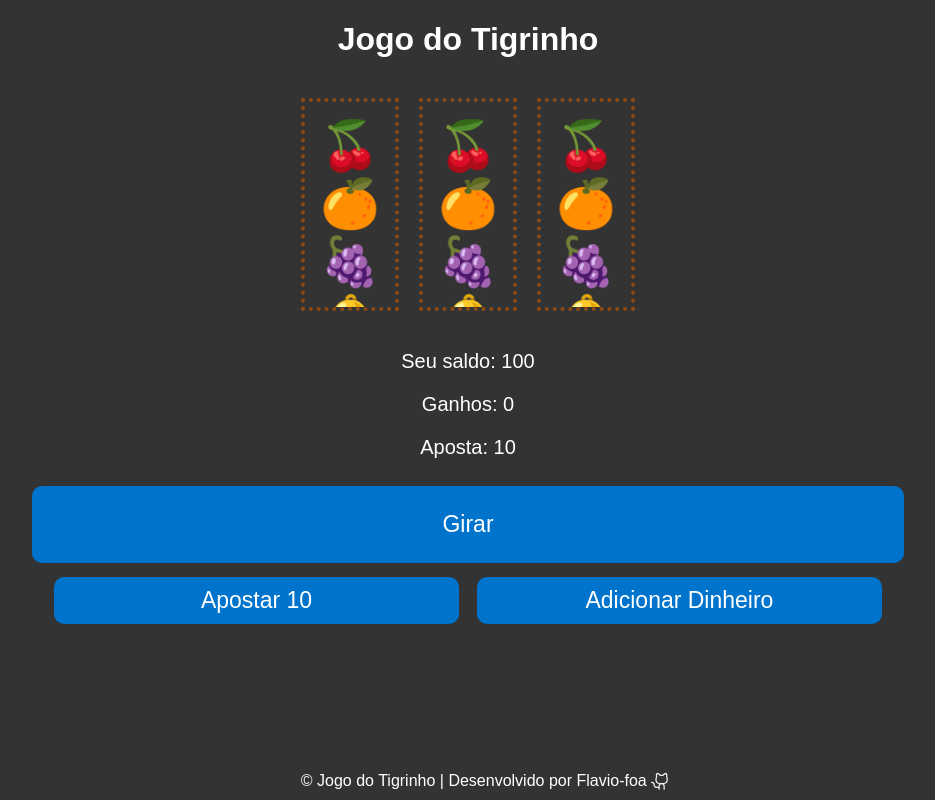
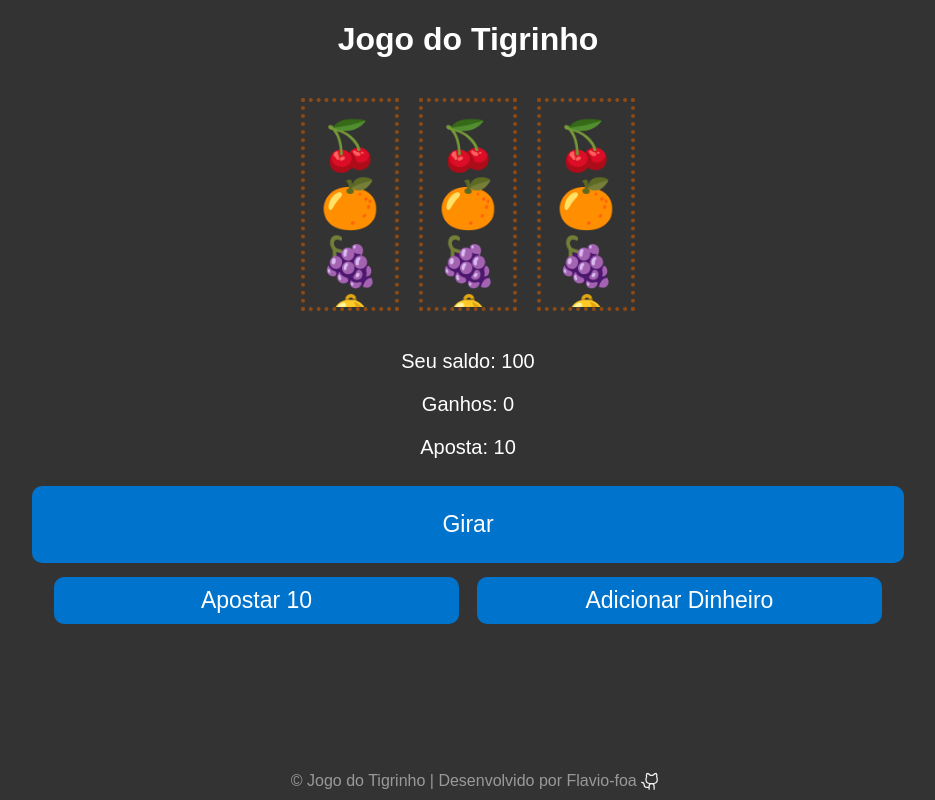
Before and after one commit to flavio-foa-dev/roleta, a plain HTML site: page index.html in a window 1280 px wide. Shown: the whole page, without its empty margins (172-1107 px from the left). Drawn offline with Linux system fonts and the light colour scheme.

Commit message:
css footer

```diff
--- a/index.html
+++ b/index.html
@@ -92,12 +92,15 @@
 
     footer {
     background-color: #333;
-    color: white;
+    color: rgba(255, 255, 255, 0.5); /* Cor com opacidade (alpha) de 0.8 */
     text-align: center;
-    padding: 10px;
+    padding: 10px 0px 10px 0px;
     position: fixed;
     bottom: 0;
     width: 100%;
+
+
+
 }
 
 footer p {
@@ -106,7 +109,7 @@ footer p {
 
 footer a {
     text-decoration: none;
-    color: white;
+    color: rgba(255, 255, 255, 1); /* Cor do texto com opacidade 1 (sem opacidade) */
 }
 
 footer a img {
```
